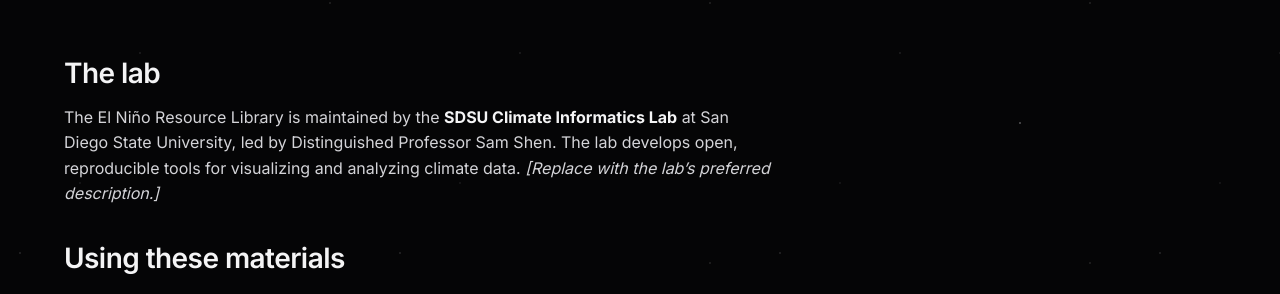
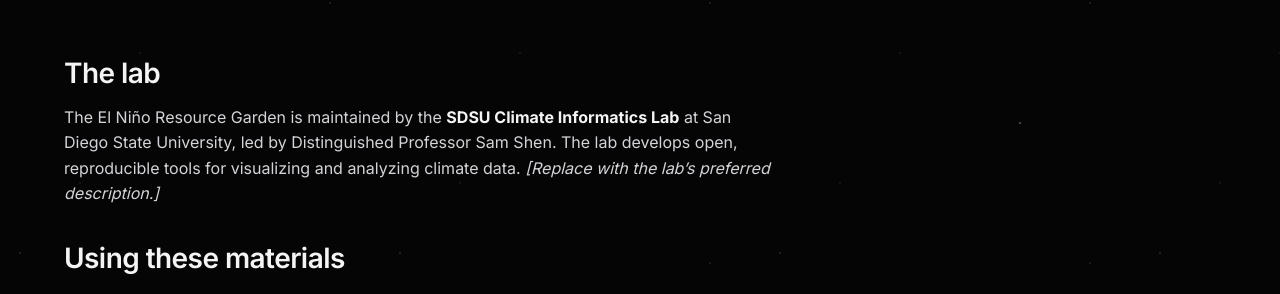
Before and after one commit to iCHARMSDSU/El_Nino_SDSU, a Jekyll site: the page built from about.md, in a window 1280 px wide. Shown: the part 297-591 px from the top of the page. Built offline with Jekyll 4.4.1, drawn with Linux system fonts in a browser that asks for light colours.

Commit message:
Rename stylesheet to avoid theme conflict

```diff
--- a/_layouts/default.html
+++ b/_layouts/default.html
@@ -7,7 +7,7 @@
   <meta name="description" content="{{ page.description | default: site.description }}">
   <link rel="preconnect" href="https://fonts.googleapis.com">
   <link href="https://fonts.googleapis.com/css2?family=Inter:wght@400;500;600;700&display=swap" rel="stylesheet">
-  <link rel="stylesheet" href="{{ '/assets/css/style.css' | relative_url }}">
+  <link rel="stylesheet" href="{{ '/assets/css/main.css' | relative_url }}">
 </head>
 <body>
   {% include header.html %}
--- a/about.md
+++ b/about.md
@@ -7,7 +7,7 @@
 
 ## The lab
 
-The El Niño Resource Library is maintained by the **{{ site.lab_name }}** at San Diego State University, led by Distinguished Professor Sam Shen. The lab develops open, reproducible tools for visualizing and analyzing climate data. *[Replace with the lab’s preferred description.]*
+The El Niño Resource Garden is maintained by the **{{ site.lab_name }}** at San Diego State University, led by Distinguished Professor Sam Shen. The lab develops open, reproducible tools for visualizing and analyzing climate data. *[Replace with the lab’s preferred description.]*
 
 ## Using these materials
 
```
Also changed, not shown: assets/css/main.css (renamed from assets/css/style.css).
